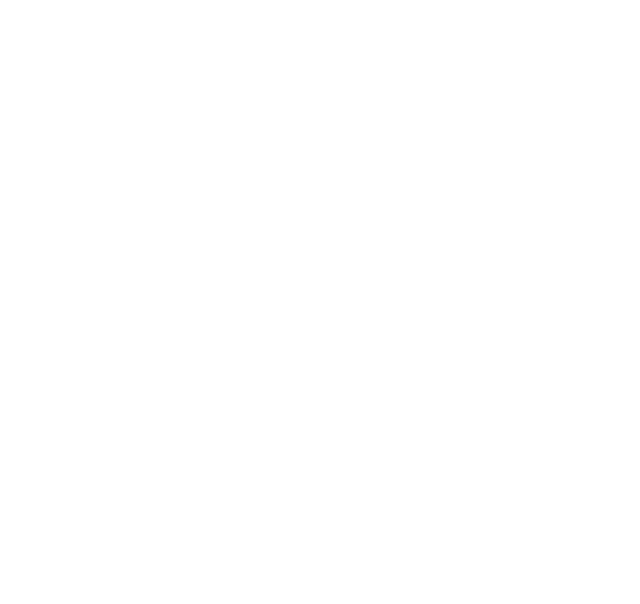
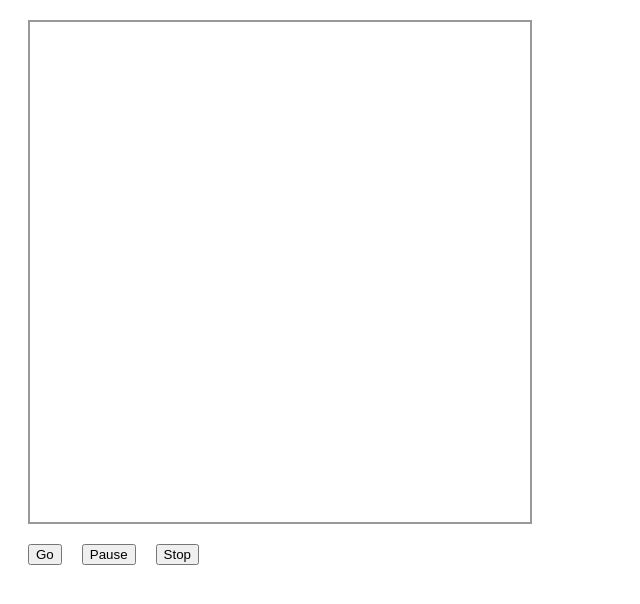
Before and after one commit to woodypowr5/sortingApp, an Angular app: page / in a window 1280 px wide. Shown: the top 604 px of the page, without its empty margins (0-640 px from the left). Built offline with nearby package versions, Linux system fonts and the light colour scheme.

Commit message:
Added buttons and display area

```diff
--- a/src/app/app.component.css
+++ b/src/app/app.component.css
@@ -0,0 +1,9 @@
+.display-area{
+    width: 500px;
+    height: 500px;
+    border: 2px solid #999;
+    margin: 20px;
+}
+button{
+    margin-left: 20px;
+}
--- a/src/app/app.component.html
+++ b/src/app/app.component.html
@@ -1 +1,21 @@
-{{ display }}
+<div class="display-area">
+  {{ display }}
+</div>
+
+<button
+  (click)="run()"
+>
+  Go
+</button>
+
+<button
+  (click)="pause()"
+>
+  Pause
+</button>
+
+<button
+  (click)="stop()"
+>
+  Stop
+</button>
--- a/src/app/app.component.ts
+++ b/src/app/app.component.ts
@@ -1,3 +1,4 @@
+import { ControlModule } from './modules/controlModule';
 import { MainModule } from './modules/mainModule';
 import { Component } from '@angular/core';
 
@@ -9,5 +10,17 @@
 export class AppComponent {
   private display: any;
 
-  constructor(private mainModule: MainModule) {}
+  constructor(private mainModule: MainModule, private controlModule: ControlModule) {}
+
+  run(): void {
+    this.controlModule.run();
+  }
+
+  pause(): void {
+    this.controlModule.pause();
+  }
+
+  stop(): void {
+    this.controlModule.stop();
+  }
 }
--- a/src/app/app.module.ts
+++ b/src/app/app.module.ts
@@ -4,6 +4,7 @@
 
 import { AppComponent } from './app.component';
 import { StateModule } from './modules/stateModule';
+import { ControlModule } from './modules/controlModule';
 
 @NgModule({
   declarations: [
@@ -14,7 +15,8 @@
   ],
   providers: [
     MainModule,
-    StateModule
+    StateModule,
+    ControlModule
   ],
   bootstrap: [AppComponent]
 })
--- /dev/null
+++ b/src/app/modules/controlModule.ts
@@ -0,0 +1,25 @@
+import { StateModule } from './stateModule';
+import { Injectable } from '../../../node_modules/@angular/core';
+
+@Injectable()
+export class ControlModule {
+
+    constructor(private stateModule: StateModule) {}
+
+    init(): void {
+        console.log('init control module');
+        this.stateModule.init();
+    }
+
+    run(): void {
+        console.log('run control module');
+    }
+
+    pause(): void {
+        console.log('paused');
+    }
+
+    stop(): void {
+        console.log('stopped');
+    }
+}
--- a/src/app/modules/mainModule.ts
+++ b/src/app/modules/mainModule.ts
@@ -1,3 +1,4 @@
+import { ControlModule } from './controlModule';
 import { Constants } from './../data/constants';
 import { StateModule } from './stateModule';
 import { Injectable } from '../../../node_modules/@angular/core';
@@ -5,9 +6,11 @@
 @Injectable()
 export class MainModule {
     private Constants = Constants;
+
     constructor(
-        private stateModule: StateModule
+        private controlModule: ControlModule
     ) {
-        stateModule.init();
+        controlModule.init();
+        controlModule.run();
     }
 }
--- a/src/app/modules/stateModule.ts
+++ b/src/app/modules/stateModule.ts
@@ -17,6 +17,7 @@
     init() {
         this.register = new Register();
         this.register.init(this.Constants.defaults.numCells);
+        console.log(this.register);
     }
 
     public getRegister(): any {
```
